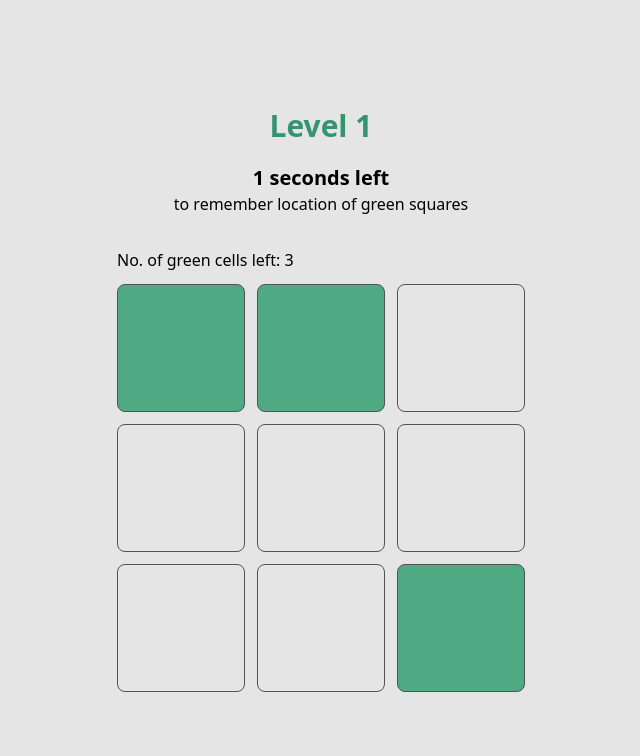
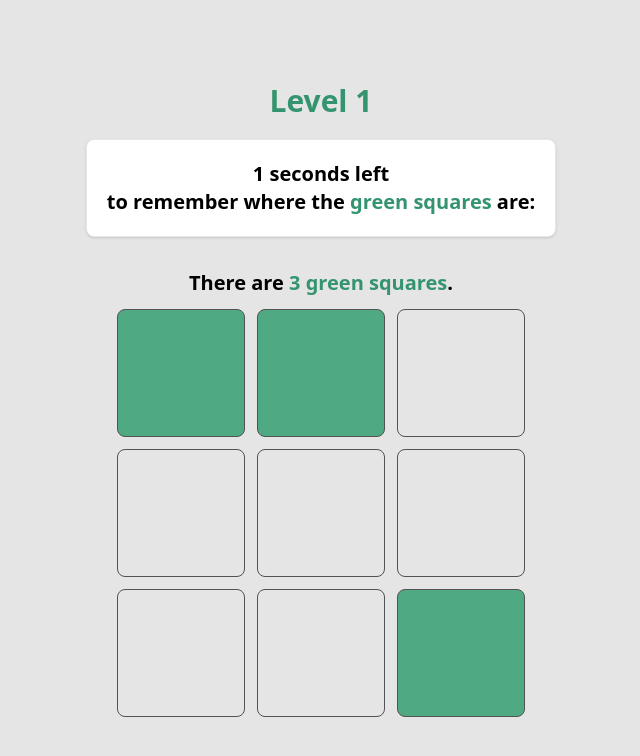
Before and after one commit to jlimsy/memory-game, a React (Vite) app: page / in a window 1280 px wide. Both pictures are taken after a click on the button "Start Game". Shown: the top 756 px of the page, without its empty margins (319-959 px from the left). Built offline with nearby package versions, Linux system fonts and the light colour scheme.

Commit message:
implement dementia-friendly ui

```diff
--- a/src/components/Cell.jsx
+++ b/src/components/Cell.jsx
@@ -1,4 +1,4 @@
-import { useEffect, useState } from "react";
+import { useEffect, useRef, useState } from "react";
 import { CSSTransition } from "react-transition-group";
 
 export default function Cell({
@@ -11,6 +11,7 @@ export default function Cell({
   isRunning,
   complete,
 }) {
+  const nodeRef = useRef(null);
   const [flip, setFlip] = useState(false);
 
   let greenCells = green;
@@ -22,7 +23,6 @@ export default function Cell({
   }, [complete]);
 
   const handleFlip = (event) => {
-    console.log("flip:", event.target.id);
     if (!selectedCells.includes(event.target.id)) {
       setSelectedCells([...selectedCells, event.target.id]);
     }
@@ -34,9 +34,15 @@ export default function Cell({
 
   return (
     <>
-      {/* <CSSTransition in={!flip} timeout={1000} classNames="flip"> */}
+      <CSSTransition
+        nodeRef={nodeRef}
+        in={!flip}
+        timeout={1000}
+        classNames="flip"
+      >
         <div
           id={`${id}`}
+          ref={nodeRef}
           className={`border border-neutral-600 h-32 w-32 rounded-lg ${
             greenCells.includes(id) && (show || flip || complete)
               ? "bg-green-400"
@@ -61,7 +67,7 @@ export default function Cell({
           {id}
         </div>
       )} */}
-      {/* </CSSTransition> */}
+      </CSSTransition>
     </>
   );
 }
--- a/src/components/Grid.jsx
+++ b/src/components/Grid.jsx
@@ -52,7 +52,9 @@ export default function Grid({
   }, [selectedCells, green, level, setComplete]);
 
   return (
-    <div className={`grid grid-cols-${grid} gap-3`}>
+    <div
+      className={`grid grid-cols-${grid} gap-3 justify-items-center justify-self-center`}
+    >
       {numCells.map((cell, idx) => (
         <Cell
           key={idx}
--- /dev/null
+++ b/src/components/Modal.jsx
@@ -0,0 +1,44 @@
+import gridSize from "../utils/gridSize";
+
+export default function Modal({
+  level,
+  setLevel,
+  setGrid,
+  setShow,
+  setSeconds,
+  setIsRunning,
+  setSelectedCells,
+  setComplete,
+}) {
+  const handleLevel = () => {
+    setLevel(level + 1);
+    setGrid(gridSize[`level${level}`].size);
+    setShow(true);
+    setSeconds(3);
+    setIsRunning(true);
+    setSelectedCells([]);
+    setComplete(false);
+  };
+
+  return (
+    <div className="overflow-y-auto overflow-x-hidden fixed z-50 justify-center items-center">
+      <div className="relative p-4 w-full max-w-2xl max-h-full">
+        <div className="relative bg-white rounded-lg shadow">
+          <div className="flex items-center justify-between p-4 md:p-5 rounded-t">
+            <h1>You have completed this level!</h1>
+          </div>
+
+          <div className="flex items-center justify-center p-4 md:p-5 border-t border-gray-200 rounded-b">
+            <button
+              type="button"
+              className="text-white bg-green-400 hover:bg-green-500 rounded-lg text-sm px-5 py-2.5 text-center"
+              onClick={handleLevel}
+            >
+              Go to the Next Level
+            </button>
+          </div>
+        </div>
+      </div>
+    </div>
+  );
+}
--- a/src/index.css
+++ b/src/index.css
@@ -6,7 +6,7 @@
 
 @layer base {
   body {
-    @apply bg-neutral-200;
+    @apply bg-neutral-200 font-semibold text-xl;
   }
 
     h1 {
--- a/src/pages/GamePage.jsx
+++ b/src/pages/GamePage.jsx
@@ -2,6 +2,7 @@ import { useState } from "react";
 import Grid from "../components/Grid";
 import Timer from "../components/Timer";
 import gridSize from "../utils/gridSize";
+import Modal from "../components/Modal";
 
 export default function GamePage({
   seconds,
@@ -21,27 +22,31 @@ export default function GamePage({
     gridSize[`level${level}`].green
   );
 
-  const handleLevel = () => {
-    setLevel(level + 1);
-    setGrid(gridSize[`level${level}`].size);
-    setShow(true);
-    setSeconds(3);
-    setIsRunning(true);
-    setSelectedCells([]);
-    setComplete(false);
-  };
-
   const handleRestart = () => {
     window.location.reload();
   };
 
   return (
     <div className="grid gap-3">
-      <div className="text-center mb-5">
-        <Timer seconds={seconds} />
-        <span>to remember location of green squares</span>
+      <div className="text-center mb-5 p-5 bg-white border border-gray-200 rounded-lg shadow">
+        {isRunning ? <Timer seconds={seconds} /> : <h1>Your turn</h1>}
+        <p>
+          to remember where the{" "}
+          <span className="text-green-500">green squares</span> are:
+        </p>
       </div>
-      No. of green cells left: {remainingCells}
+      <div className="text-center">
+        {" "}
+        <p>
+          {" "}
+          There {remainingCells === 1 ? "is " : "are "}
+          <span className="text-green-500">
+            {remainingCells} green {remainingCells === 1 ? "square" : "squares"}
+          </span>
+          {remainingCells === gridSize.level1.size ? "." : " left."}
+        </p>
+      </div>
+
       <Grid
         grid={grid}
         show={show}
@@ -57,12 +62,23 @@ export default function GamePage({
         remainingCells={remainingCells}
         setRemainingCells={setRemainingCells}
       />
+
       {(level < 10 && !complete) || (
-        <div className="text-center">
-          <h1>You have completed this level!</h1>
-          <button onClick={handleLevel}>Next Level</button>
-        </div>
+        <>
+          <div className="opacity-75 fixed inset-0 z-40 bg-black"></div>
+          <Modal
+            level={level}
+            setLevel={setLevel}
+            setGrid={setGrid}
+            setShow={setShow}
+            setSeconds={setSeconds}
+            setIsRunning={setIsRunning}
+            setSelectedCells={setSelectedCells}
+            setComplete={setComplete}
+          />
+        </>
       )}
+
       {level === 10 && <button onClick={handleRestart}>Restart Game</button>}
     </div>
   );
--- a/src/pages/WelcomePage.jsx
+++ b/src/pages/WelcomePage.jsx
@@ -41,23 +41,25 @@ export default function WelcomePage() {
       {start || (
         <div className="flex flex-col max-w-sm p-6 bg-white border border-gray-200 rounded-lg shadow">
           <h2 className="text-left mb-4">Instructions</h2>
-          <ol className="space-y-4 mb-4 text-left list-decimal list-inside">
+          <ol className="space-y-4 mb-4 text-left list-decimal list-inside font-normal">
             <li>
               You are given{" "}
               <span className="font-bold text-green-500">
                 {seconds} seconds
               </span>{" "}
-              to remember the location of the green squares.
+              to remember where the green squares are.
             </li>
-            <li> After 15 seconds, the green squares will be covered.</li>
+            <li> After 15 seconds, the green squares will be hidden.</li>
             <li>
-              Click on the squares where the{" "}
+              Click on where the{" "}
               <span className="font-bold text-green-500">green squares</span>{" "}
-              were previously located.
+              were before.
             </li>
             <li>
-              Click on all green squares correctly to proceed to the next level.
-              There are 10 levels in this game.
+              Click on all the{" "}
+              <span className="font-bold text-green-500">green squares</span>{" "}
+              correctly to proceed to the next level. There are 10 levels in
+              this game.
             </li>
           </ol>
           <button onClick={handleStart}>Start Game</button>
```
Lines whose indentation alone changed are shown as unchanged.
